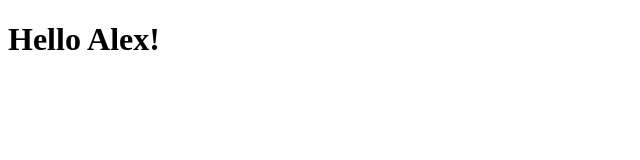
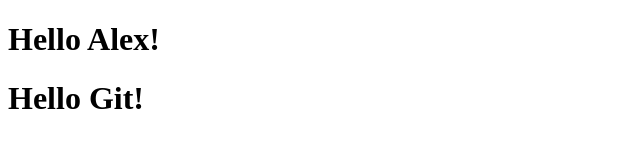
Before and after one commit to pin-chau/git_test, a plain HTML site: page index.html in a window 1280 px wide. Shown: the whole page, without its empty margins (0-640 px from the left). Drawn offline with Linux system fonts and the light colour scheme.

Commit message:
h1 was added

```diff
--- a/index.html
+++ b/index.html
@@ -6,5 +6,6 @@
 </head>
 <body>
 	<h1>Hello Alex!</h1>
+	<h1>Hello Git!</h1>
 </body>
 </html>
```
